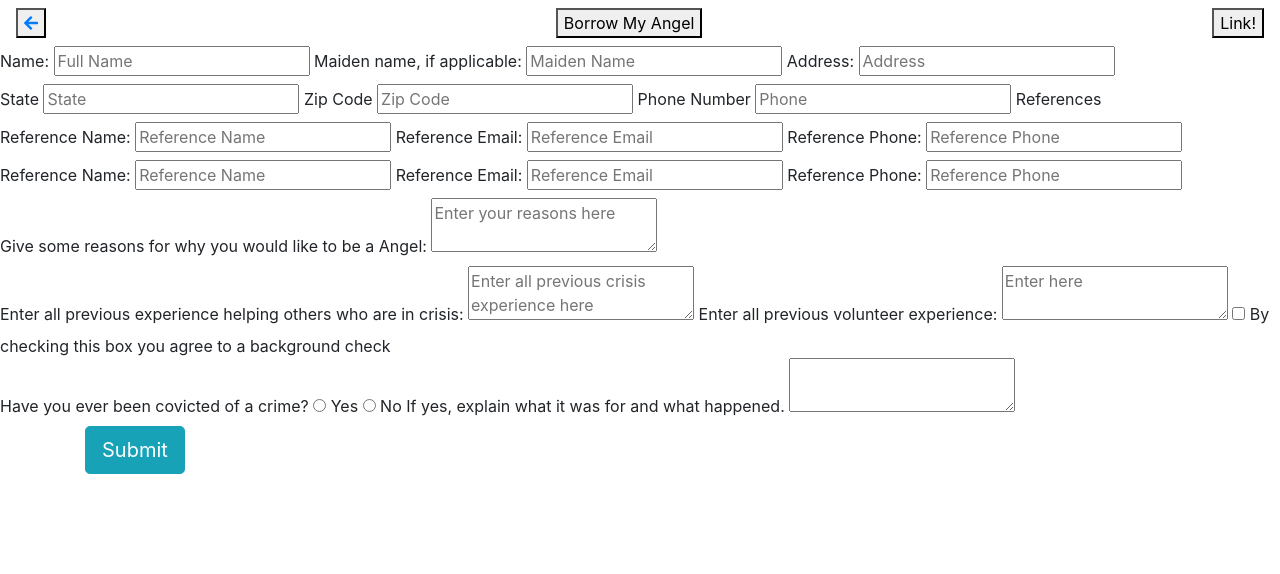
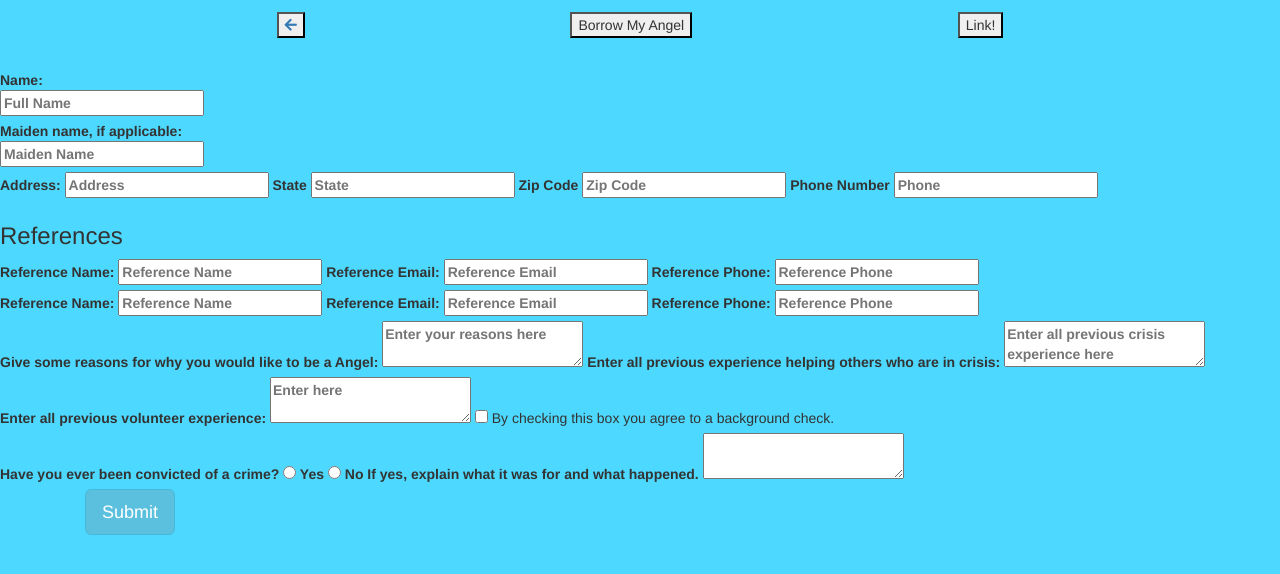
Before and after one commit to benwalley/newTurkey, a PHP site: page /user/apply/index.php in a window 1280 px wide. Shown: the top 574 px of the page. Run offline with PHP 8.4, Linux system fonts and the light colour scheme; some libraries are stand-ins or nearby versions.

Commit message:
Apply to be an angel

```diff
--- a/user/apply/css/main.css
+++ b/user/apply/css/main.css
@@ -0,0 +1,6 @@
+body {
+    background-color: #4dd9ff;
+}
+span{
+    display: block
+}
--- a/user/apply/index.php
+++ b/user/apply/index.php
@@ -4,21 +4,30 @@
 
 	<title>Apply to be an Angel</title>
 
-	<link rel="stylesheet" type="text/css" href="/user/apply/css/main.css">
+    <?php include '../../includes/header.html';?>
 
-	<?php include '../../includes/header.html';?>
+    <meta charset="utf-8">
+    <meta name="viewport" content="width=device-width, initial-scale=1">
+    <link rel="stylesheet" href="https://maxcdn.bootstrapcdn.com/bootstrap/3.3.7/css/bootstrap.min.css">
+    <script src="https://ajax.googleapis.com/ajax/libs/jquery/3.3.1/jquery.min.js"></script>
+    <script src="https://maxcdn.bootstrapcdn.com/bootstrap/3.3.7/js/bootstrap.min.js"></script>
 
+    <link rel="stylesheet" type="text/css" href="/user/apply/css/main.css">
 
 	<div>
 		<form>
+            <span>
             <label>
-                Name:
+                <span>Name:</span>
             <input name="fullName" placeholder="Full Name"required>
             </label>
+            </span>
+            <span>
             <label>
-                Maiden name, if applicable:
+                <span>Maiden name, if applicable:</span>
             <input name="mname" placeholder="Maiden Name">
             </label>
+</span>
             <label>
                 Address:
             <input name="address" placeholder="Address"required>
@@ -35,7 +44,7 @@
                 Phone Number
             <input name="phone" placeholder="Phone"required>
             </label>
-            <h>References</h>
+            <h3>References</h3>
             <label>
                 Reference Name:
             <input name="reference1Name" placeholder="Reference Name"required>
@@ -73,9 +82,9 @@
             <textarea name="prevVolunteer" placeholder="Enter here" required></textarea>
             </label>
             <input type="checkbox" name="bgCheckConsent" value="Approved" required> By checking this box
-                you agree to a background check<br>
+                you agree to a background check.<br>
             <label>
-                Have you ever been covicted of a crime?
+                Have you ever been convicted of a crime?
             <input type="radio" name="convicted" value="yes"> Yes
             <input type="radio" name="convicted" value="no"> No<br>
             </label>
@@ -94,15 +103,15 @@
                     <!-- Modal content-->
                     <div class="modal-content">
                         <div class="modal-header">
-                        <button type="button" class="close" data-dismiss="modal">&times;</button>
-                        <h4 class="modal-title">Thanks for Applying!</h4>
+                            <h4 class="modal-title">Thanks for Applying!</h4>
+                            <button type="button" class="close" data-dismiss="modal">&times;</button>
                         </div>
                         <div class="modal-body">
-                        <p>Thank you for your interest in becoming an Angel. Your information
-                            will be reviewed, and you will be notified via email within 5-7 business days.</p>
+                            <p>Thank you for your interest in becoming an Angel. Your information
+                                will be reviewed, and you will be notified via email within 5-7 business days.</p>
                         </div>
-                        <div class="modal-footer">
-                        <button type="button" class="btn btn-default" data-dismiss="modal">Close</button>
+                            <div class="modal-footer">
+                            <button type="button" class="btn btn-default" data-dismiss="modal">Close</button>
                         </div>
                     </div>
 
```
